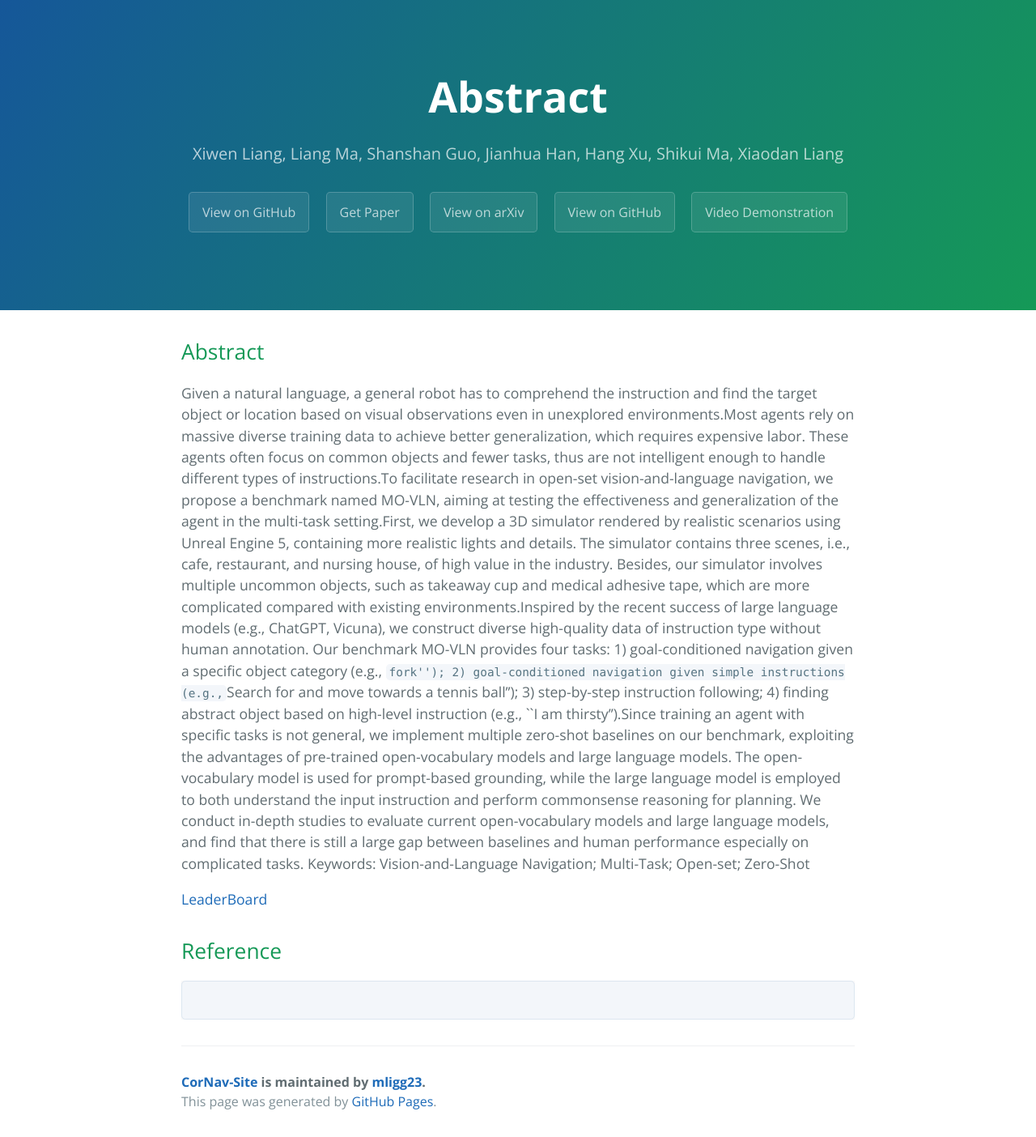
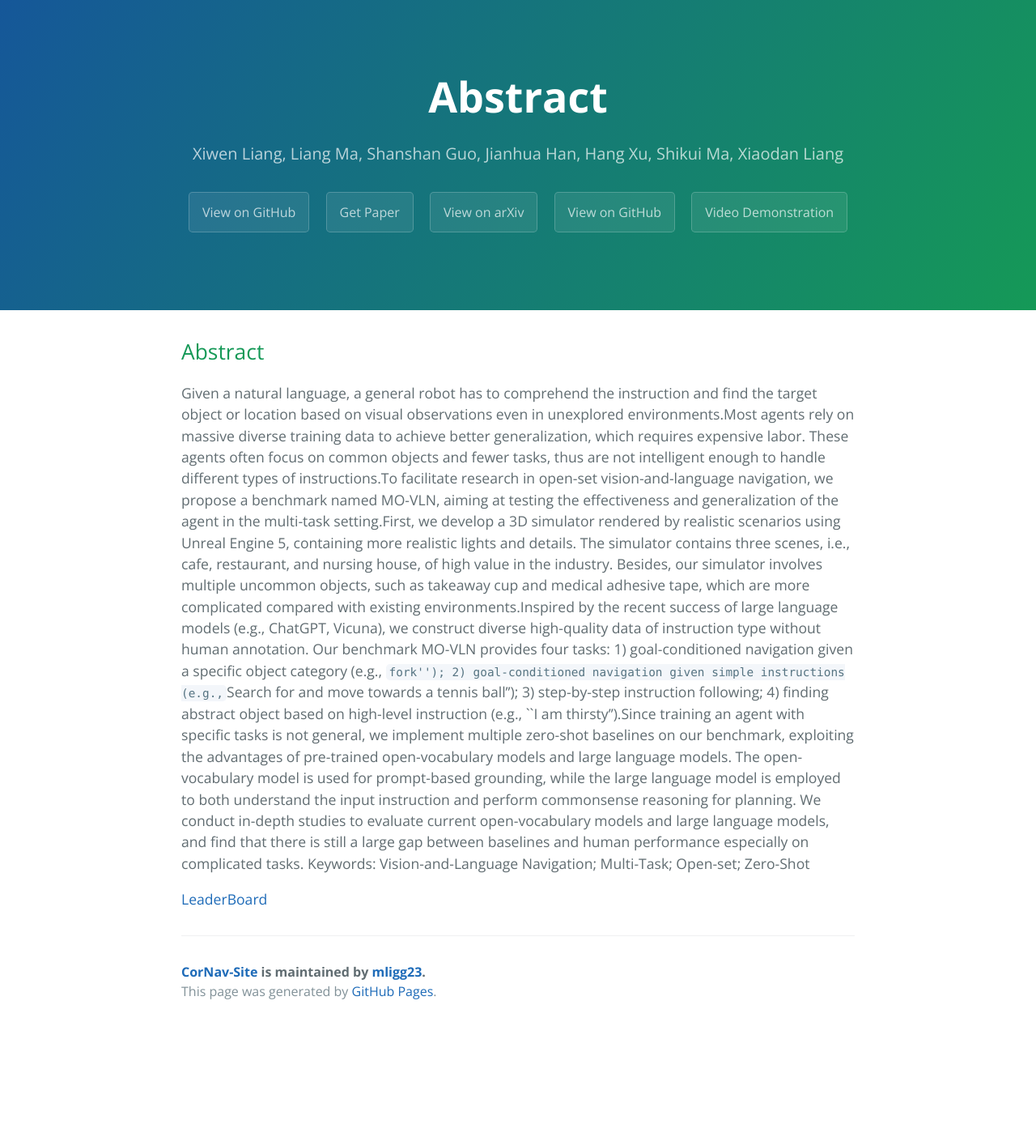
Before and after one commit to mligg23/CorNav-Site, a Jekyll site: the page built from index.md, in a window 1280 px wide. Shown: the whole page at 81% size. Built offline with Jekyll 4.4.1, drawn with Linux system fonts in a browser that asks for light colours; our own code applies the rules of GitHub Pages for plain Markdown files; after the commit the page ends 1268 px from its top, so only the background shows below that.

Commit message:
Update index.md

````diff
--- a/index.md
+++ b/index.md
@@ -11,9 +11,3 @@ Keywords: Vision-and-Language Navigation; Multi-Task; Open-set; Zero-Shot
 
 
 [LeaderBoard](./leaderboard.html)
-
-## Reference
-
-```
-
-```
````
